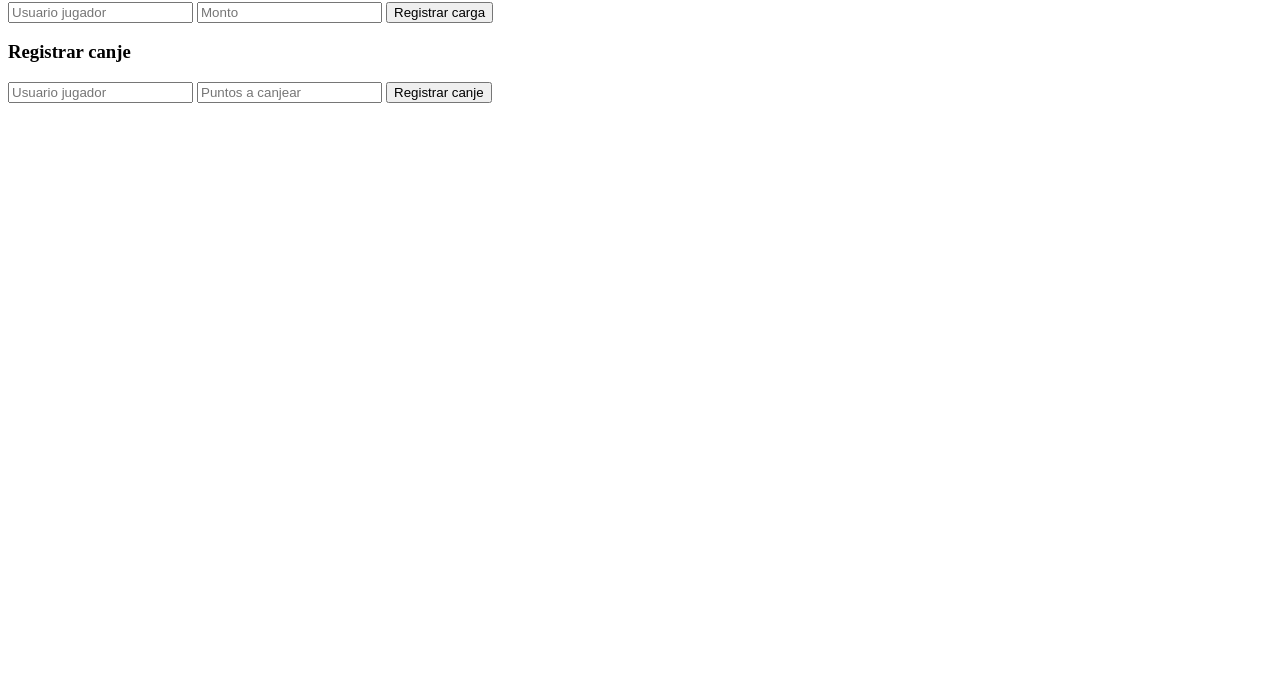
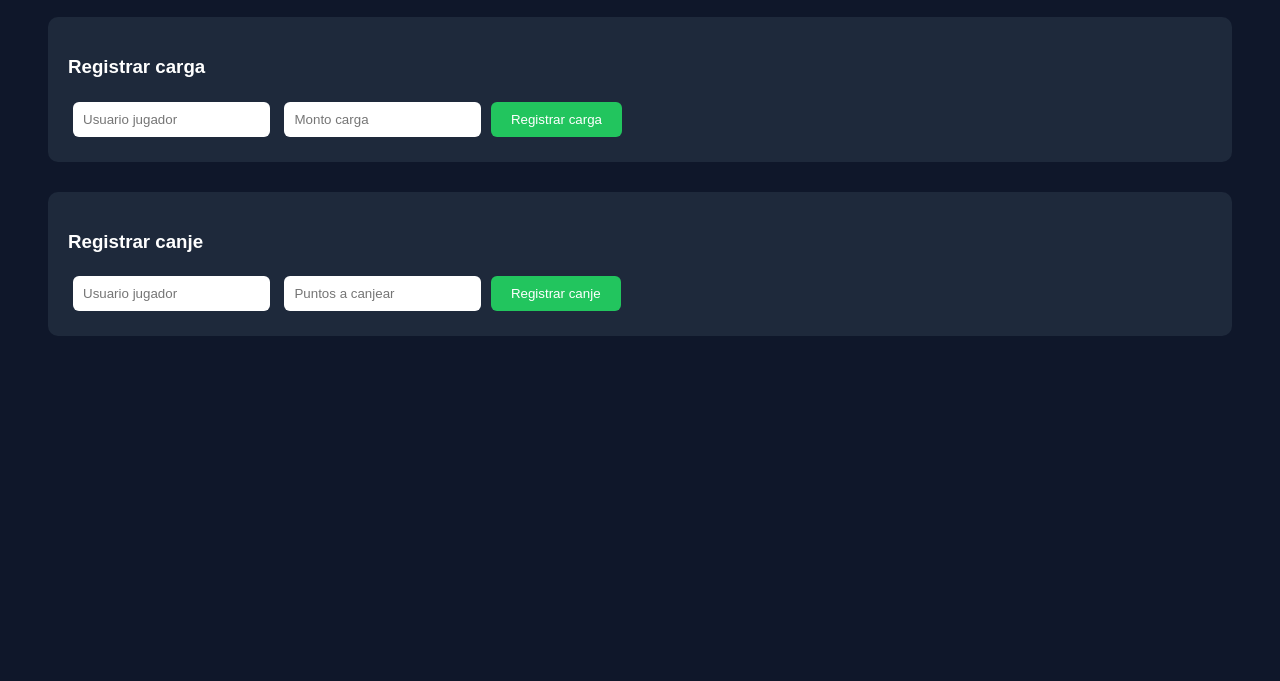
Before and after one commit to rioganamos-cloud/puntos., a plain HTML site: page cajero.html in a window 1280 px wide. Shown: the part 119-800 px from the top of the page. Drawn offline with nearby package versions, Linux system fonts and the light colour scheme.

Commit message:
Update cajero.html

```diff
--- a/cajero.html
+++ b/cajero.html
@@ -1,11 +1,53 @@
-<!doctype html>
+<!DOCTYPE html>
 <html lang="es">
+
 <head>
-
 <meta charset="UTF-8">
 <meta name="viewport" content="width=device-width, initial-scale=1.0">
 
 <title>Panel Cajero</title>
+
+<style>
+
+body{
+font-family:Arial;
+background:#0f172a;
+color:white;
+padding:40px
+}
+
+h1{
+margin-bottom:30px
+}
+
+input{
+padding:10px;
+margin:5px;
+border-radius:6px;
+border:none
+}
+
+button{
+padding:10px 20px;
+border:none;
+border-radius:6px;
+background:#22c55e;
+color:white;
+cursor:pointer
+}
+
+button:hover{
+background:#16a34a
+}
+
+.caja{
+background:#1e293b;
+padding:20px;
+border-radius:10px;
+margin-bottom:30px
+}
+
+</style>
 
 </head>
 
@@ -13,13 +55,19 @@
 
 <h1>Panel de Cajeros</h1>
 
+<div class="caja">
+
 <h3>Registrar carga</h3>
 
 <input id="usuario" placeholder="Usuario jugador">
 
-<input id="monto" placeholder="Monto">
+<input id="monto" placeholder="Monto carga">
 
 <button onclick="cargar()">Registrar carga</button>
+
+</div>
+
+<div class="caja">
 
 <h3>Registrar canje</h3>
 
@@ -28,6 +76,8 @@
 <input id="puntosCanje" placeholder="Puntos a canjear">
 
 <button onclick="canjear()">Registrar canje</button>
+
+</div>
 
 <p id="msg"></p>
 
@@ -44,40 +94,52 @@ const supabase = window.supabase.createClient(SUPABASE_URL, SUPABASE_KEY)
 async function cargar(){
 
 let usuario = document.getElementById("usuario").value
-
 let monto = document.getElementById("monto").value
 
-let puntos = Math.floor(monto / 1000)
+let puntos = Math.floor(monto/1000)
 
-await supabase.from("movements").insert({
+const { error } = await supabase.from("movements").insert([{
 
 username:usuario,
 type:"CARGA",
 amount_ars:monto,
 points:puntos
 
-})
+}])
 
-document.getElementById("msg").innerText="Carga registrada"
+if(error){
+
+document.getElementById("msg").innerText="Error: "+error.message
+return
+
+}
+
+document.getElementById("msg").innerText="Carga registrada correctamente"
 
 }
 
 async function canjear(){
 
 let usuario = document.getElementById("usuarioCanje").value
-
 let puntos = document.getElementById("puntosCanje").value
 
-await supabase.from("movements").insert({
+const { error } = await supabase.from("movements").insert([{
 
 username:usuario,
 type:"CANJE",
 amount_ars:0,
 points:-puntos
 
-})
+}])
 
-document.getElementById("msg").innerText="Canje registrado"
+if(error){
+
+document.getElementById("msg").innerText="Error: "+error.message
+return
+
+}
+
+document.getElementById("msg").innerText="Canje registrado correctamente"
 
 }
 
```
